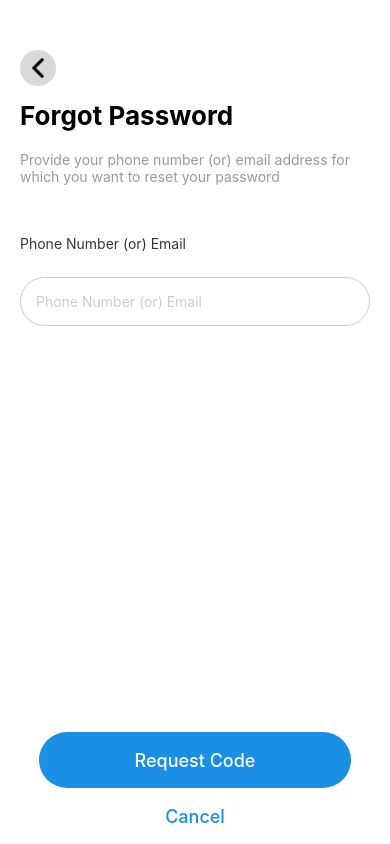
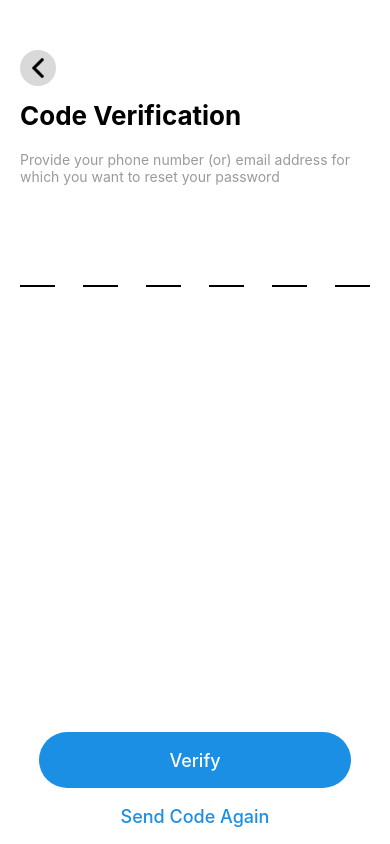
Before and after one commit to Nphuc2304/Graduation_Project_FRONTEND, a React Native app: screen /Verification in a window 390 px wide. Built offline with nearby package versions, Linux system fonts and the light colour scheme.

Commit message:
complete Verification

```diff
--- /dev/null
+++ b/src/Styles/Verification.tsx
@@ -0,0 +1,68 @@
+import {StyleSheet} from 'react-native';
+import Colors from '../Color';
+
+const StyleVerifiCation = StyleSheet.create({
+  content: {
+    flex: 1,
+    marginTop: 100,
+    marginRight: 20,
+    marginLeft: 20,
+  },
+  txtVetification: {
+    fontSize: 26,
+    fontWeight: 'bold',
+    color: Colors.black,
+  },
+  txtNotification: {
+    fontSize: 14,
+    fontWeight: '400',
+    color: '#9A9A9A',
+    marginTop: 20,
+  },
+  viewVerification: {
+    flexDirection: 'row',
+    justifyContent: 'space-between',
+    marginTop: 50,
+  },
+  textInput: {
+    width: '10%',
+    borderBottomWidth: 2,
+    borderColor: Colors.black,
+  },
+  input: {
+    width: '100%',
+    height: 50,
+  },
+  line: {
+    width: 41,
+    height: 1,
+    backgroundColor: Colors.black,
+  },
+  btnVerify: {
+    width: '80%',
+    height: 56,
+    backgroundColor: Colors.primary,
+    justifyContent: 'center',
+    alignItems: 'center',
+    borderRadius: 50,
+  },
+  txtVerify: {
+    fontSize: 18,
+    fontWeight: '500',
+    color: Colors.white,
+  },
+  btnSendAgain: {
+    width: '80%',
+    height: 56,
+    justifyContent: 'center',
+    alignItems: 'center',
+    borderRadius: 50,
+  },
+  txtSendAgain: {
+    fontSize: 18,
+    fontWeight: '500',
+    color: Colors.primary,
+  },
+});
+
+export default StyleVerifiCation;
--- /dev/null
+++ b/src/app/Verification.tsx
@@ -0,0 +1,91 @@
+import {
+  SafeAreaView,
+  StyleSheet,
+  Text,
+  TextInput,
+  TouchableOpacity,
+  View,
+  TextInputProps,
+} from 'react-native';
+import React, {useRef, useState} from 'react';
+import AppStyles from '../Styles/AppStyles';
+import ButtonIcon from '../../components/ButtonIcon';
+import Colors from '../Color';
+import StyleVerifiCation from '../Styles/Verification';
+
+const Verification = ({navigation}: any) => {
+  const inputRefs = useRef<TextInput[]>([]);
+  const [code, setCode] = useState<string[]>(new Array(6).fill('')); // Mảng chứa giá trị từng ô input
+
+  const handleChangeText = ({text, index}: {text: string; index: number}) => {
+    let newCode = [...code];
+    newCode[index] = text;
+    setCode(newCode);
+
+    if (text.length > 0 && index < inputRefs.current.length - 1) {
+      inputRefs.current[index + 1]?.focus(); // Chuyển sang ô tiếp theo khi nhập
+    }
+  };
+
+  const handleKeyPress = (
+    event: {nativeEvent: {key: string}},
+    index: number,
+  ) => {
+    if (
+      event.nativeEvent.key === 'Backspace' &&
+      index > 0 &&
+      code[index] === ''
+    ) {
+      inputRefs.current[index - 1]?.focus(); // Quay lại ô trước nếu đang xoá và ô hiện tại trống
+    }
+  };
+
+  return (
+    <SafeAreaView style={AppStyles.container}>
+      <ButtonIcon
+        icon={require('../../assets/icons/back.png')}
+        bgColor={Colors.gray}
+        iconColor={Colors.black}
+        borderRa="50%"
+        styles={{position: 'absolute', top: 50, left: 20, zIndex: 1}}
+        func={() => {
+          navigation.goBack();
+        }}
+      />
+      <View style={StyleVerifiCation.content}>
+        <Text style={StyleVerifiCation.txtVetification}>Code Verification</Text>
+        <Text style={StyleVerifiCation.txtNotification}>
+          Provide your phone number (or) email address for which you want to
+          reset your password
+        </Text>
+        <View style={StyleVerifiCation.viewVerification}>
+          {[0, 1, 2, 3, 4, 5].map(index => (
+            <View key={index} style={StyleVerifiCation.textInput}>
+              <TextInput
+                keyboardType="numeric"
+                maxLength={1}
+                ref={el => {
+                  if (el) inputRefs.current[index] = el;
+                }}
+                onChangeText={text => handleChangeText({text, index})}
+                onKeyPress={event => handleKeyPress(event, index)}
+                value={code[index]}
+                style={StyleVerifiCation.input}
+              />
+            </View>
+          ))}
+        </View>
+      </View>
+      <TouchableOpacity style={StyleVerifiCation.btnVerify}>
+        <Text style={StyleVerifiCation.txtVerify}>Verify</Text>
+      </TouchableOpacity>
+      <TouchableOpacity style={StyleVerifiCation.btnSendAgain}>
+        <Text style={StyleVerifiCation.txtSendAgain}>Send Code Again</Text>
+      </TouchableOpacity>
+    </SafeAreaView>
+  );
+};
+
+export default Verification;
+
+const styles = StyleSheet.create({});
--- a/src/navigation/AppNavigation.tsx
+++ b/src/navigation/AppNavigation.tsx
@@ -11,6 +11,7 @@ import WelcomePage from '../app/WelcomePage';
 import SignIn from '../app/SignIn';
 import SignUp from '../app/SignUp';
 import ForgotPassword from '../app/ForgotPassword';
+import Verification from '../app/Verification';
 
 const Stack = createStackNavigator();
 
@@ -18,7 +19,7 @@ const AppNavigator = () => {
   return (
     <NavigationContainer>
       <Stack.Navigator
-        initialRouteName="ForgotPassword"
+        initialRouteName="Verification"
         screenOptions={{headerShown: false}}>
         <Stack.Screen name="Splash" component={Splash} />
         <Stack.Screen name="Start1" component={Start1} />
@@ -29,6 +30,7 @@ const AppNavigator = () => {
         <Stack.Screen name="SignIn" component={SignIn} />
         <Stack.Screen name="SignUp" component={SignUp} />
         <Stack.Screen name="ForgotPassword" component={ForgotPassword} />
+        <Stack.Screen name="Verification" component={Verification} />
         <Stack.Screen name="BottomTabs" component={BottomTabNavigator} />
       </Stack.Navigator>
     </NavigationContainer>
```
